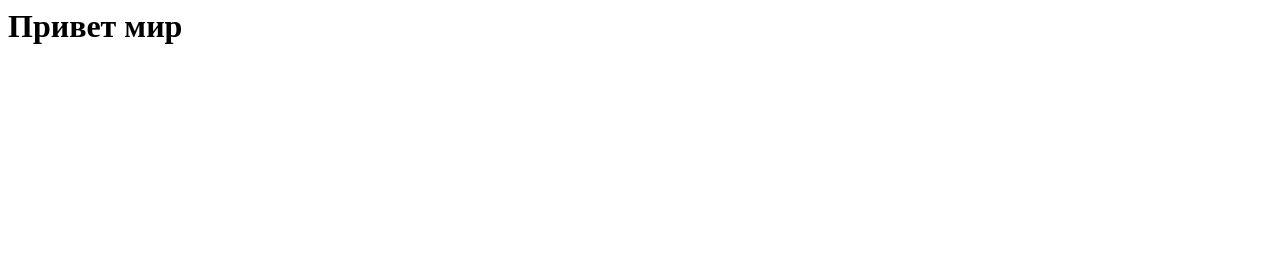
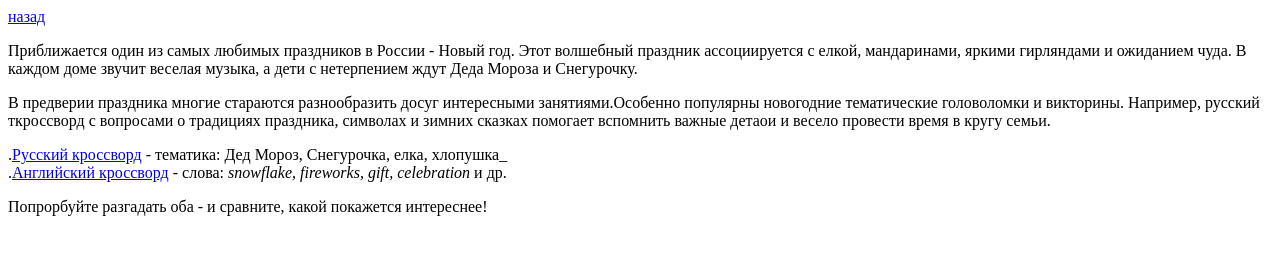
Before and after one commit to sofaxxxx/altuxiii, a plain HTML site: page index.html in a window 1280 px wide. Drawn offline with Linux system fonts and the light colour scheme.

Commit message:
Update index.html

```diff
--- a/index.html
+++ b/index.html
@@ -1,9 +1,22 @@
 <!DOSTYPE html>
 <html lang="ru">
 <head>
-    <title>Привет мир</title>
+    <meta charsel=-8">
+    <title>Поздравление!</title>
+    <link rel="stylesheet" type="text/css" href="style.css" />
 </head>
 <body>
-    <h1>Привет мир</h1>
+    <p><a href="index.html"> назад</a></p>
+
+    <p>Приближается один из самых любимых праздников в России - Новый год. Этот волшебный праздник ассоциируется с елкой, мандаринами, яркими гирляндами и ожиданием чуда. В каждом доме звучит веселая музыка, а дети с нетерпением ждут Деда Мороза и Снегурочку.
+
+    <p>В предверии праздника многие стараются разнообразить досуг интересными занятиями.Особенно популярны новогодние тематические головоломки и викторины. Например, русский ткроссворд с вопросами о традициях праздника, символах и зимних сказках помогает вспомнить важные детаои и весело провести время в кругу семьи.
+
+    <p>
+        .<a href="krossvordRU.html">Русский кроссворд</a> - тематика: Дед Мороз, Снегурочка, елка, хлопушка_<br>
+        .<a href="krossvordRU.html">Английский кроссворд</a> - слова: <em>snowflake, fireworks, gift, celebration</em> и др.
+    </p>
+
+    <p>Попрорбуйте разгадать оба - и сравните, какой покажется интереснее!</p>
 </body>
 </html>
```
